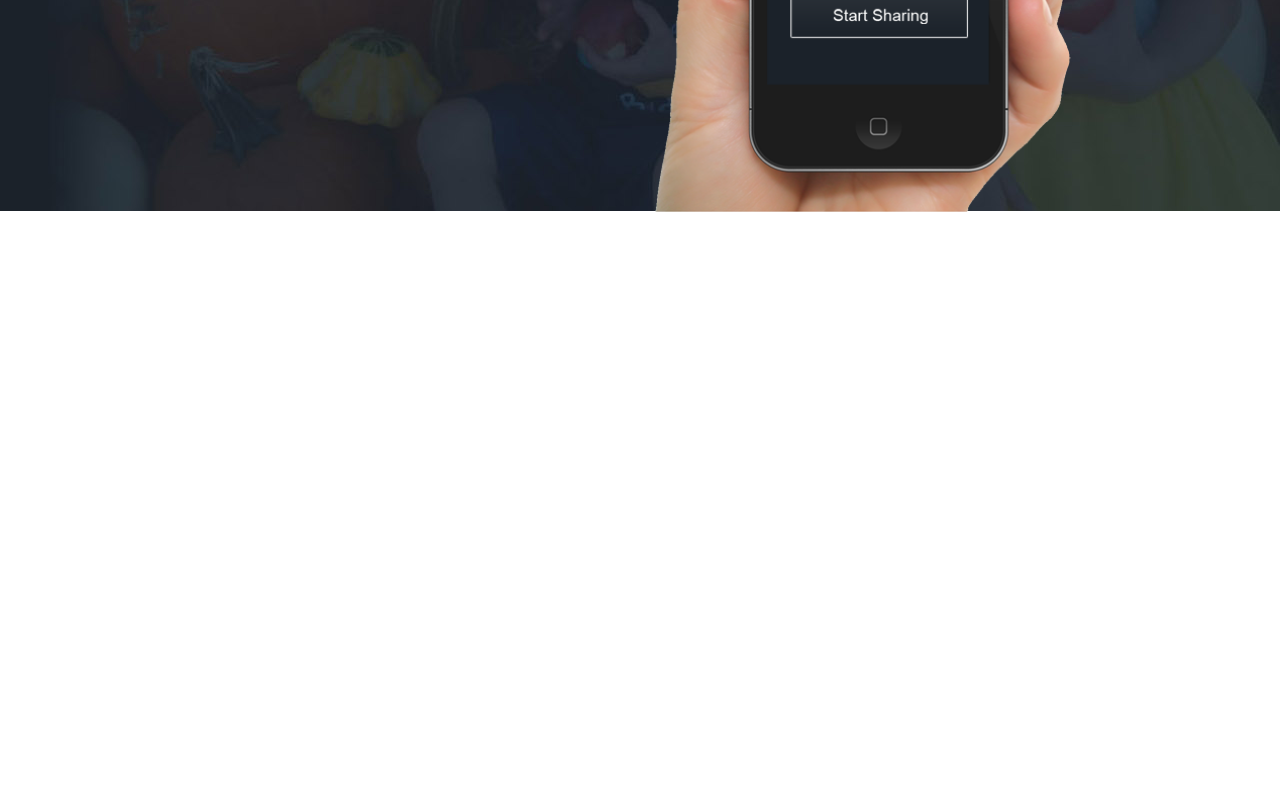
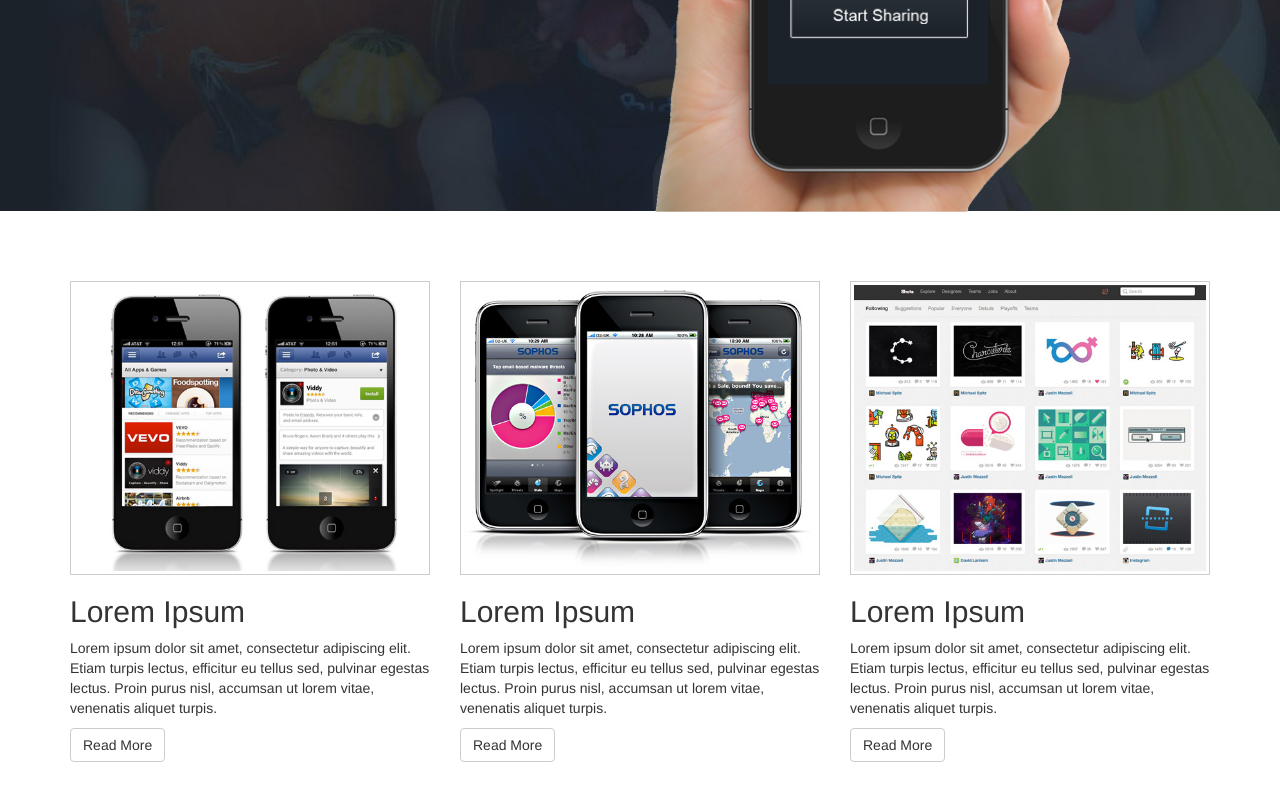
Before and after one commit to sammer001/app-sale, a plain HTML site: page index.html in a window 1280 px wide. Shown: the part 386-1186 px from the top of the page. Before the commit the page ends 800 px from the top, so only its background shows below. Drawn offline with nearby package versions, Linux system fonts and the light colour scheme.

Commit message:
Working site

```diff
--- a/css/estilo.css
+++ b/css/estilo.css
@@ -6,6 +6,10 @@ body {
 
 .em-text{
 	color: #1caa98 !important;
+}
+
+section{
+	padding: 40px 0 40px 0;
 }
 
 .jumbotron {
@@ -23,12 +27,18 @@ body {
 	margin-bottom: 40px;
 }
 
-.jumbotron .app-btn {
-	width: 30%;
-	height: 20px;
+.jumbotron img.app-btn {
+	width: 40%;
 	margin-right: 30px;
 }
 
 .jumbotron .showcase-img {
 	width: 75%;
+	height: 63%;
 }
+
+.demo {
+	width: 100%;
+	padding: 3px;
+	border: 1px solid #ccc;
+}
--- a/index.html
+++ b/index.html
@@ -54,8 +54,31 @@
      </div>
   </div>
 
-    <section>
+    <section id="middle">
+      <div class="container">
+        <div class="row">
+          <div class="col-md-4">
+            <img src="img/demo1.jpg" class="demo">
+            <h2>Lorem Ipsum</h2>
+            <p>Lorem ipsum dolor sit amet, consectetur adipiscing elit. Etiam turpis lectus, efficitur eu tellus sed, pulvinar egestas lectus. Proin purus nisl, accumsan ut lorem vitae, venenatis aliquet turpis.</p>
+            <a class="btn btn-default" href="#">Read More</a>
+          </div>
+          <div class="col-md-4">
+            <img src="img/demo2.jpg" class="demo">
+            <h2>Lorem Ipsum</h2>
+            <p>Lorem ipsum dolor sit amet, consectetur adipiscing elit. Etiam turpis lectus, efficitur eu tellus sed, pulvinar egestas lectus. Proin purus nisl, accumsan ut lorem vitae, venenatis aliquet turpis.</p>
+            <a href="#" class="btn btn-default">Read More</a>
+          </div>
 
+          <div class="col-md-4">
+            <img src="img/demo3.jpg" class="demo">
+            <h2>Lorem Ipsum</h2>
+            <p>Lorem ipsum dolor sit amet, consectetur adipiscing elit. Etiam turpis lectus, efficitur eu tellus sed, pulvinar egestas lectus. Proin purus nisl, accumsan ut lorem vitae, venenatis aliquet turpis.</p>
+            <a href="#" class="btn btn-default">Read More</a>
+          </div>
+
+        </div>
+      </div>
     </section>
 
     <!-- Bootstrap core JavaScript
```
